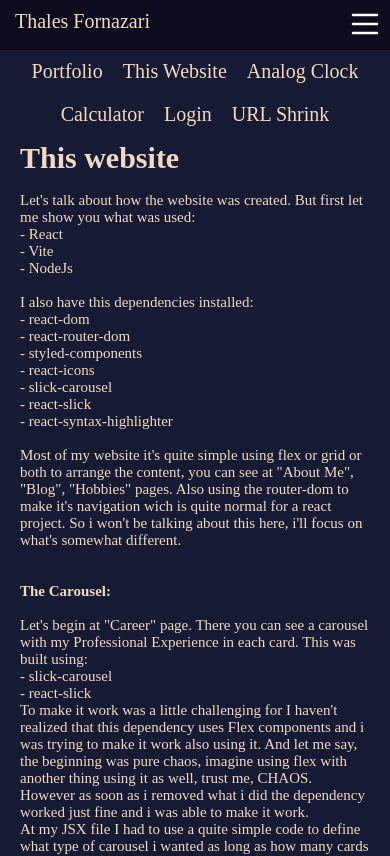
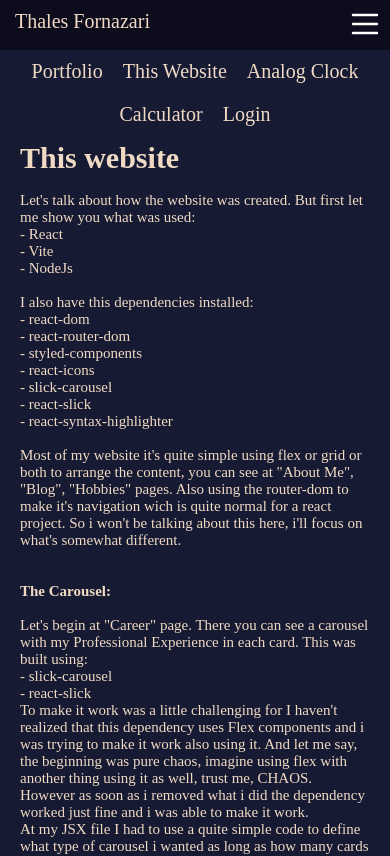
Before and after one commit to thalfor/websiteFrontend, a React (Vite) app: page /Portfolio/ThisWebsite in a window 390 px wide. Shown: the top 856 px of the page. Built offline with nearby package versions, Linux system fonts and the light colour scheme; a web font is replaced by a local one.

Commit message:
fixing for mobile

```diff
--- a/src/components/menuProject/index.jsx
+++ b/src/components/menuProject/index.jsx
@@ -23,10 +23,10 @@ export function MenuProject() {
           <a href="/Portfolio/AnalogClock" >Analog Clock</a>
           <a href="/Portfolio/Calculator" >Calculator</a>
           <a href="/Portfolio/Login" >Login</a>
-          <a href="/Portfolio/UrlShrink" >URL Shrink</a>
         </div>
       </div>
     </Menu>
   );
 }
 //
+//<a href="/Portfolio/UrlShrink" >URL Shrink</a>
```
